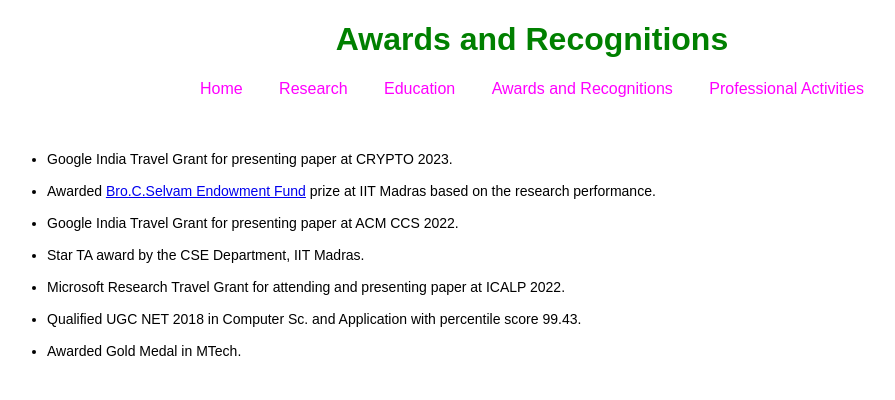
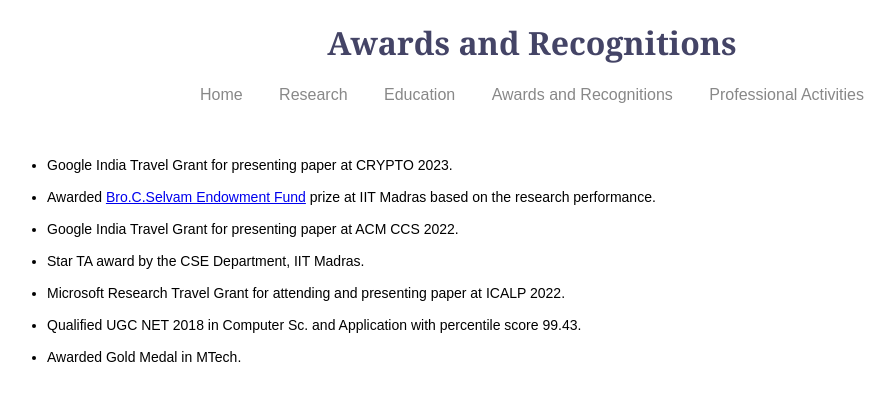
Before and after one commit to yadav-anshu/yadav-anshu.github.io, a plain HTML site: page awards.html in a window 1280 px wide. Shown: the whole page, without its empty margins (108-1003 px from the left). Drawn offline with Linux system fonts and the light colour scheme.

Commit message:
Update awards.html

```diff
--- a/awards.html
+++ b/awards.html
@@ -3,7 +3,7 @@
 <div id="head">
 <head>
 <title>Awards</title>
-<h1 style="text-align:center; color:green; font-family:'Arial'">Awards and Recognitions</h1>
+<h1 style="text-align:center; color:#444466; font-weight:600; font-family:'Cambria'">Awards and Recognitions</h1>
 <meta charset="UTF-8">
 <meta name="viewport" content="width=device-width, initial-scale=1">
 <style>
@@ -18,14 +18,14 @@ lib {
 }
 
 lib a {
-  color: magenta;
+  color: #888888;
   text-align: center;
   padding: 14px 16px;
   text-decoration: none;
 }
 
 lib a:hover {
-  color: blue;
+  color: #222222;
 }
 
 body {
```
